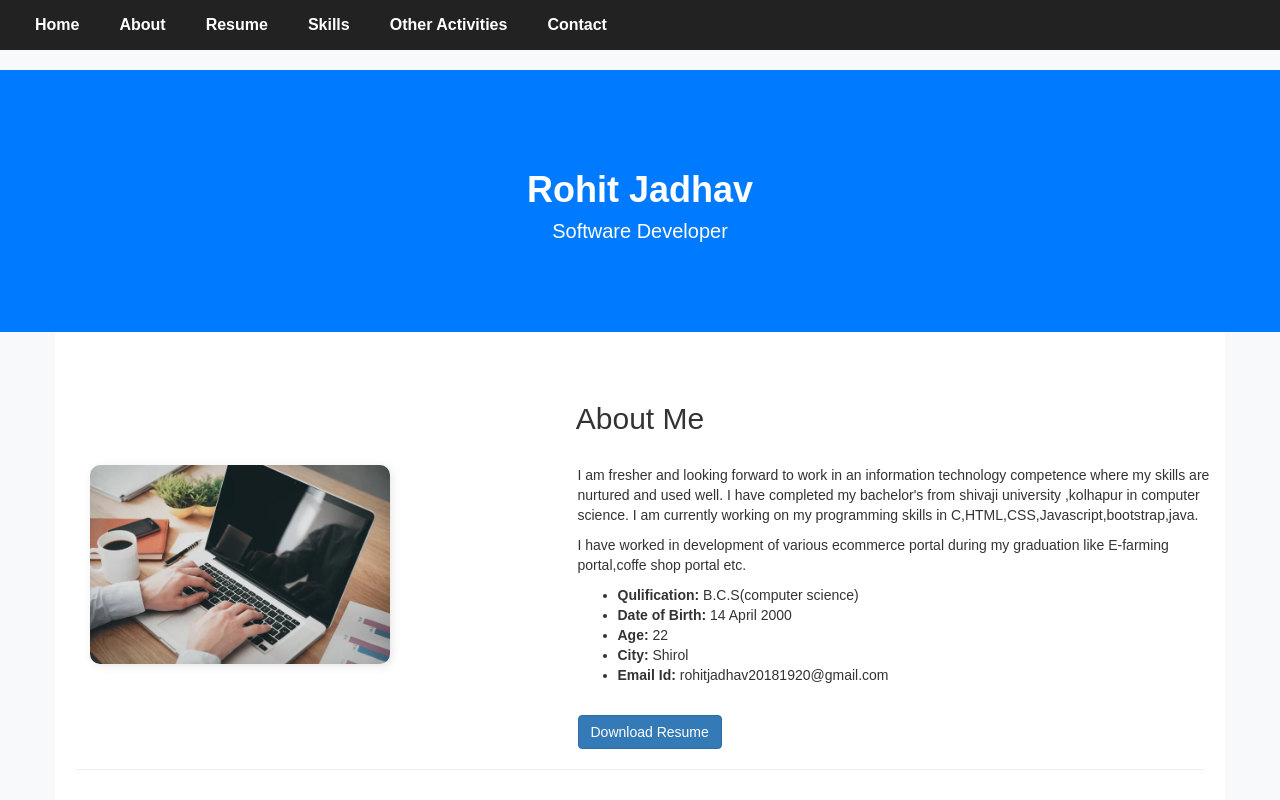
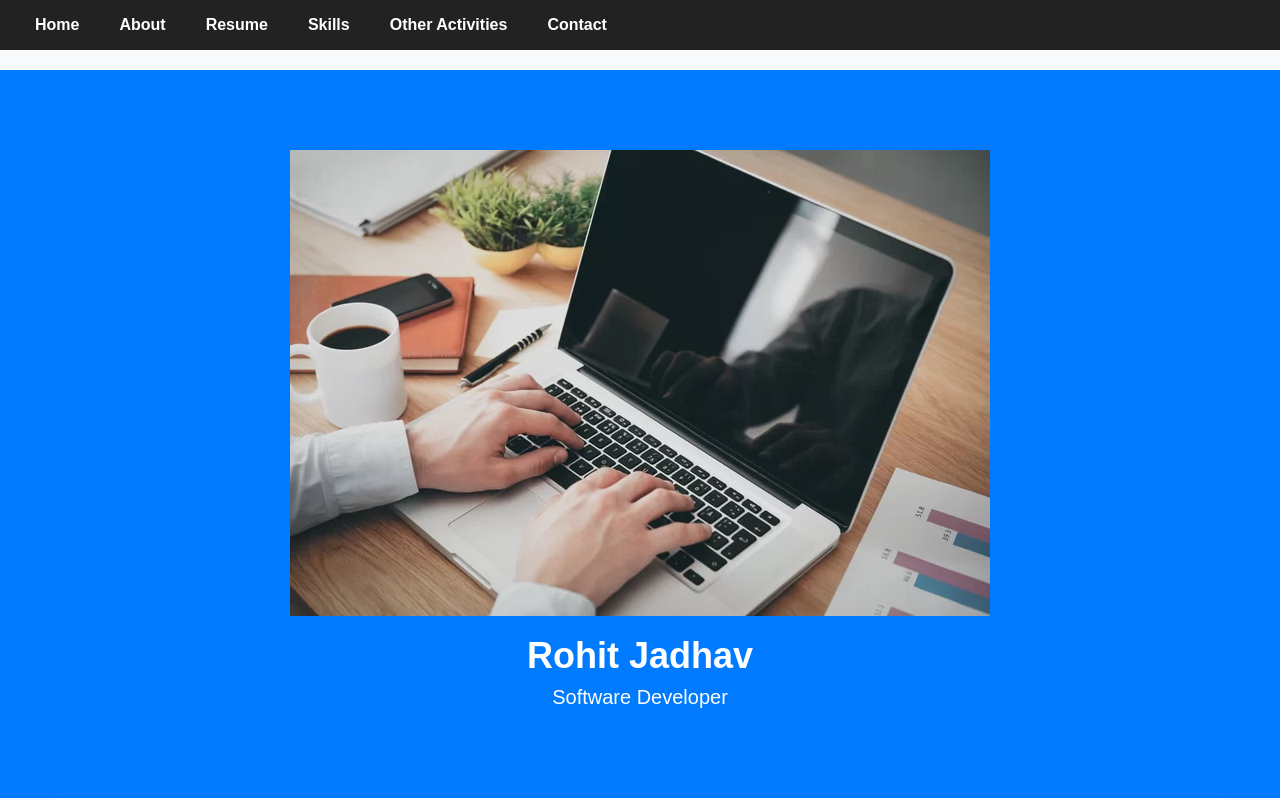
Before and after one commit to EmbedCode-Tech/portfolio, a plain HTML site: page index.html in a window 1280 px wide. Shown: the top 800 px of the page. Drawn offline with nearby package versions, Linux system fonts and the light colour scheme.

Commit message:
Update index.html

```diff
--- a/index.html
+++ b/index.html
@@ -172,6 +172,7 @@ body {
 <!--home section start-->
 		<div id="home">
 		<center>
+	         <img src="1.webp" >
 		   <h1>Rohit Jadhav</h1>
 		   <h4>Software Developer</h4>
 		   </center>
```
